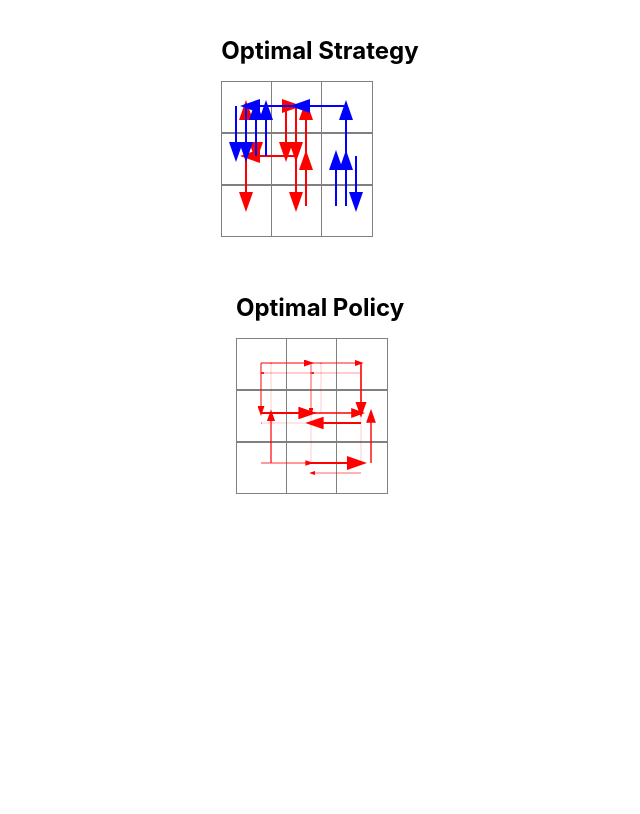
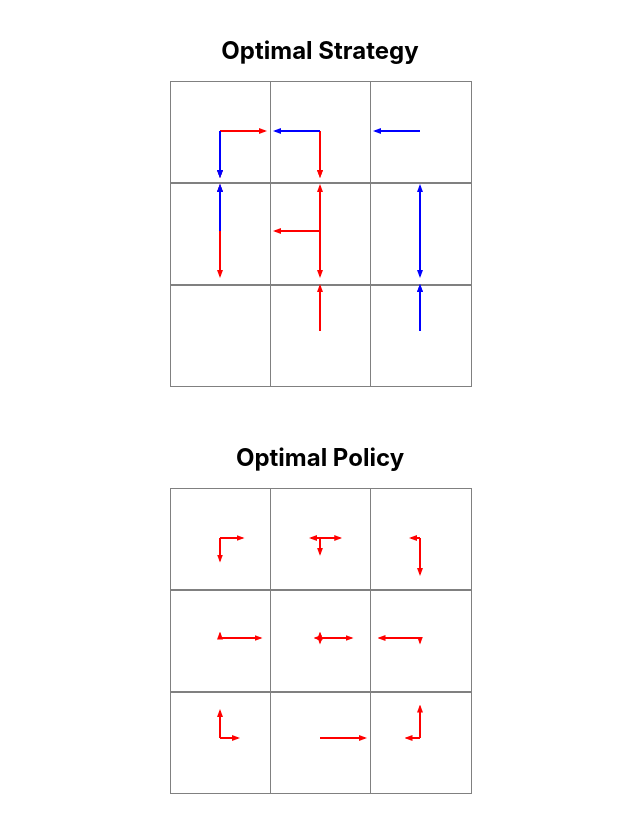
Before and after one commit to zelongjiang123/DirectedResearchAI, a React app in the folder game-visualization/: page / in a window 1280 px wide. Shown: the whole page, without its empty margins (320-960 px from the left). Built offline with nearby package versions, Linux system fonts and the light colour scheme.

Commit message:
modify matrix visualization

```diff
--- a/game-visualization/src/components/MatrixGrid.tsx
+++ b/game-visualization/src/components/MatrixGrid.tsx
@@ -34,6 +34,7 @@ const MatrixGrid: React.FC<MatrixGridProps> = ({
       arrowArray.push(arrow);
       arrowMap.set(arrowStr, arrowArray);
     }
+    console.log(arrowMap)
     setArrow1(arrowMap);
   }, [arrowsPlayer1]);
 
@@ -65,7 +66,7 @@ const MatrixGrid: React.FC<MatrixGridProps> = ({
     }
   };
 
-  const cellSize = 50;
+  const cellSize = 100;
   const svgWidth = cols * cellSize;
   const svgHeight = rows * cellSize;
 
@@ -110,33 +111,43 @@ const MatrixGrid: React.FC<MatrixGridProps> = ({
       const x2 = arrow.toCol * cellSize + cellSize / 2;
       const y2 = arrow.toRow * cellSize + cellSize / 2;
       const strokeWidth = 2;
-      const adjustedStrokeWidth = (arrow.probability === undefined ? 1 : arrow.probability) * strokeWidth;
+      const probability = arrow.probability === undefined ? 1 : arrow.probability;
+      if(probability === 0) return;
+      const adjustedStrokeWidth =  probability * strokeWidth;
 
       // Apply nudge if the position has already been used
-      const { x1: nudgeX1, y1: nudgeY1, x2: nudgeX2, y2: nudgeY2 } = applyNudge(x1, y1, x2, y2, 10, usedPositions);
+      // const { x1: nudgeX1, y1: nudgeY1, x2: nudgeX2, y2: nudgeY2 } = applyNudge(x1, y1, x2, y2, 10, usedPositions);
+
+      const adjustLength = (num1: number, num2: number, probability: number, maxLength: number): number => {
+        let difference = Math.min(Math.abs(num1 - num2), maxLength * probability);
+        return num1 + difference * (num2 > num1 ? 1 : -1);
+      }
+
+      const adjustedX2 = adjustLength(x1, x2, probability, cellSize / 2 - 5);
+      const adjustedY2 = adjustLength(y1, y2, probability, cellSize / 2 - 5);
 
       return (
         <g key={`${color}-${index}`}>
           <line
-            x1={nudgeX1}
-            y1={nudgeY1}
-            x2={nudgeX2}
-            y2={nudgeY2}
+            x1={x1}
+            y1={y1}
+            x2={adjustedX2}
+            y2={adjustedY2}
             stroke={color}
-            strokeWidth={adjustedStrokeWidth}
+            strokeWidth={strokeWidth}
             markerEnd={`url(#arrowhead-${color})`}
           />
           <defs>
             <marker
               id={`arrowhead-${color}`}
-              markerWidth="10"
-              markerHeight="7"
-              refX="7"
-              refY="3.5"
+              markerWidth="4"
+              markerHeight="3"
+              refX="3"
+              refY="1.5"
               orient="auto"
               markerUnits="strokeWidth"
             >
-              <polygon points="0 0, 10 3.5, 0 7" fill={color} />
+              <polygon points="0 0, 4 1.5, 0 3" fill={color} />
             </marker>
           </defs>
         </g>
```
